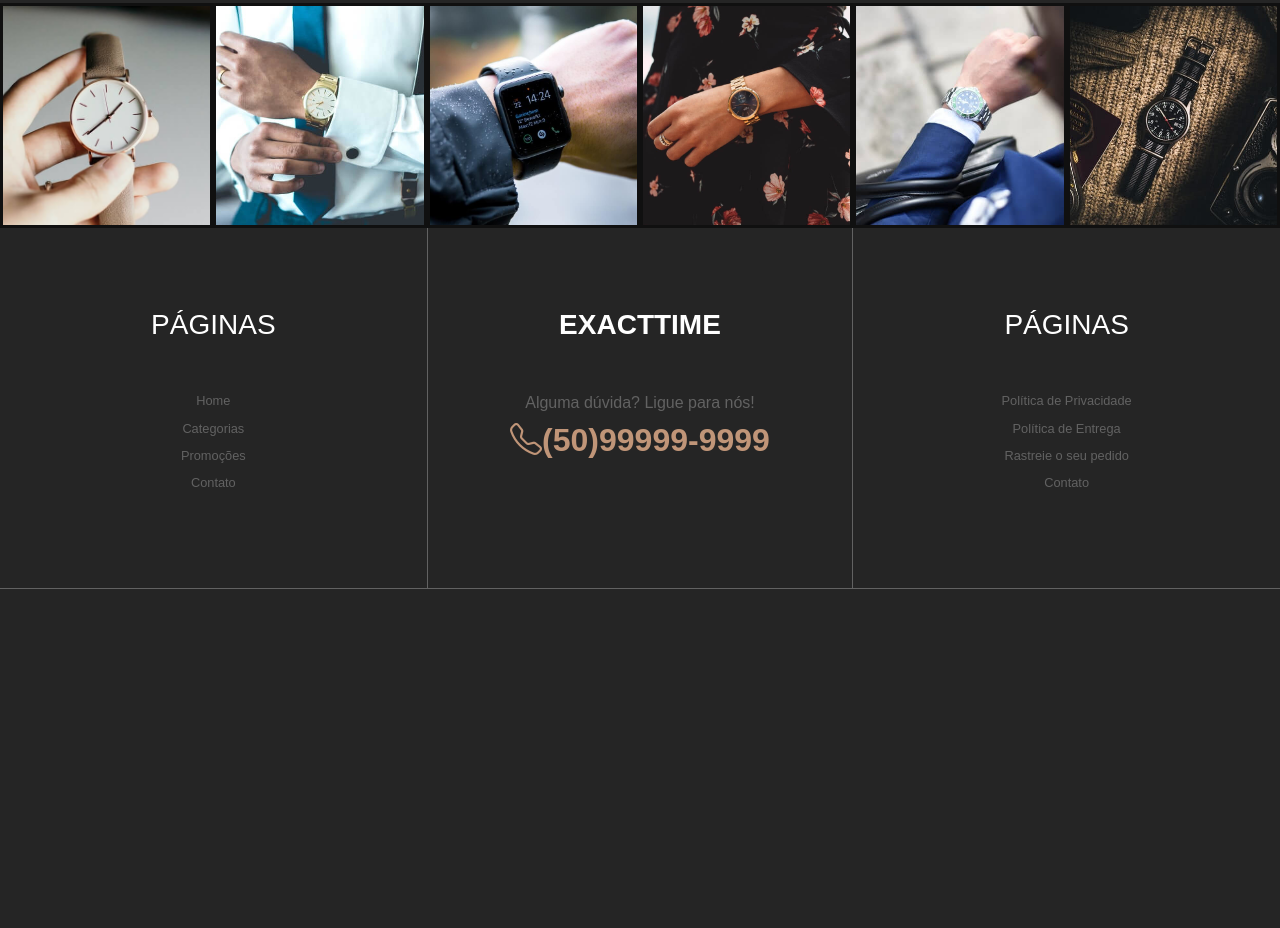
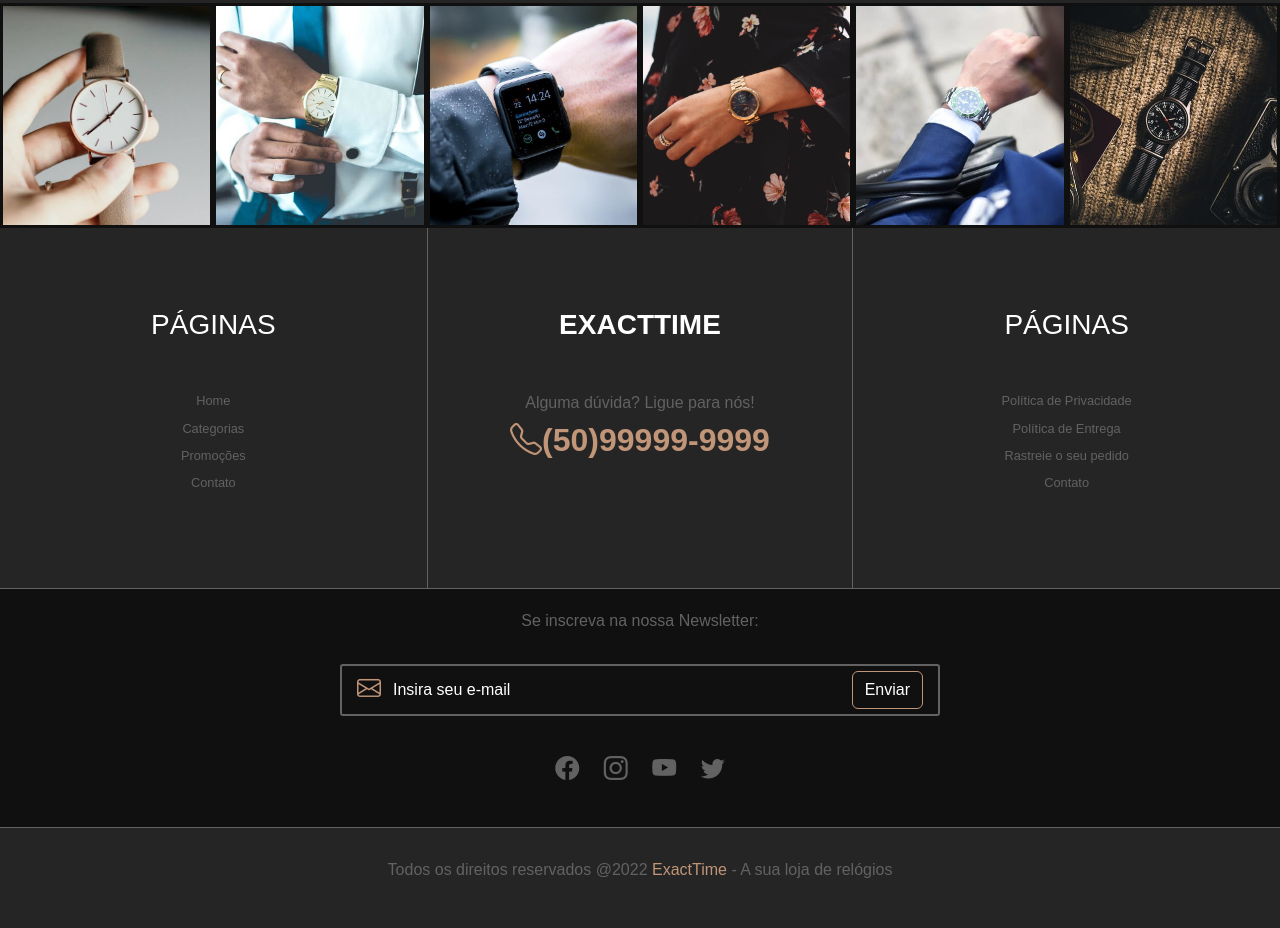
Before and after one commit to CharlesDonizete/Bootstrap-5, a plain HTML site: page 10_EXACTTIME/index.html in a window 1280 px wide. Shown: the part 3442-4370 px from the top of the page. Before the commit the page ends 4031 px from the top, so only its background shows below. Drawn offline with nearby package versions, Linux system fonts and the light colour scheme; a web font is replaced by a local one.

Commit message:
Finalizado o projeto Exact Time

```diff
--- a/10_EXACTTIME/css/styles.css
+++ b/10_EXACTTIME/css/styles.css
@@ -32,7 +32,7 @@ body {
 }
 
 .light-color {
-  color: #FCF5EB
+  color: #fcf5eb;
 }
 
 /* NAVBAR */
@@ -96,35 +96,41 @@ body {
   }
 }
 
-#search-form {
+#search-form,
+#news-form {
   width: 100%;
   margin: 2em 0;
 }
 
 @media (min-width: 768px) {
-  #search-form {
+  #search-form,
+  #news-form {
     width: 50%;
     margin: 0;
   }
 }
 
-#search-form {
+#search-form,
+#news-form {
   border: 2px solid #626262;
   border-radius: 3px;
   padding: 5px 15px;
 }
 
-#search-form input {
+#search-form input,
+#news-form input {
   background-color: transparent;
   border: none;
   color: #fff;
 }
 
-#search-form input:focus {
+#search-form input:focus,
+#news-form input:focus {
   box-shadow: none;
 }
 
-#search-form input::placeholder {
+#search-form input::placeholder,
+#news-form input::placeholder {
   color: #fff;
 }
 
@@ -219,16 +225,16 @@ body {
 }
 
 #mini-banners .col-12 a:hover {
-    color: #101010;
+  color: #101010;
 }
 
 #mini-banners #mini-banner-1 a:hover,
 #mini-banners #mini-banner-3 a:hover {
-    color: #c09578;
+  color: #c09578;
 }
 
-#mini-banners #mini-banner-3 a{
-    color: #101010;
+#mini-banners #mini-banner-3 a {
+  color: #101010;
 }
 
 /* BEST SELLERS */
@@ -236,7 +242,7 @@ body {
   padding: 4em 0;
 }
 
-#best-sellers .row{
+#best-sellers .row {
   margin: 0;
 }
 
@@ -333,7 +339,7 @@ body {
 #new-products h3 {
   text-transform: uppercase;
   font-weight: bold;
-  margin-bottom: .5em;
+  margin-bottom: 0.5em;
   font-size: 2.5em;
 }
 
@@ -341,7 +347,7 @@ body {
   padding: 0;
 }
 
-#new-products .card img{
+#new-products .card img {
   height: 150px;
   width: 90px;
   margin: 2em auto;
@@ -353,7 +359,7 @@ body {
   background-position: center;
   height: 225px;
   cursor: pointer;
-  transition: .5s;
+  transition: 0.5s;
   border: 3px solid #101010;
 }
 
@@ -362,27 +368,27 @@ body {
 }
 
 #insta1 {
-  background-image: url('../img/insta1.jpg');
+  background-image: url("../img/insta1.jpg");
 }
 
 #insta2 {
-  background-image: url('../img/insta2.jpg');
+  background-image: url("../img/insta2.jpg");
 }
 
 #insta3 {
-  background-image: url('../img/insta3.jpg');
+  background-image: url("../img/insta3.jpg");
 }
 
 #insta4 {
-  background-image: url('../img/insta4.jpg');
+  background-image: url("../img/insta4.jpg");
 }
 
 #insta5 {
-  background-image: url('../img/insta5.jpg');
+  background-image: url("../img/insta5.jpg");
 }
 
 #insta6 {
-  background-image: url('../img/insta6.jpg');
+  background-image: url("../img/insta6.jpg");
 }
 
 /* FOOTER */
@@ -427,13 +433,55 @@ body {
   border-right: 1px solid #626262;
 }
 
-#footer-center  h3 {
+#footer-center h3 {
   font-weight: 900;
 }
 
-#footer-center .store-phone{
+#footer-center .store-phone {
   color: #c09578;
   font-weight: bold;
   font-size: 2em;
   margin-top: -15px;
 }
+
+/* NEWS */
+#newsletter-container {
+  border-bottom: 1px solid #626262;
+  text-align: center;
+  padding: 20px;
+}
+
+#news-form {
+  max-width: 600px;
+  margin: 15px auto;
+}
+
+#news-form i {
+  font-size: 1.5em;
+}
+
+#news-form .btn {
+  color: #fff;
+}
+
+#social-container {
+  margin: 20px auto;
+}
+
+#social-container i {
+  font-size: 1.5em;
+  margin: 10px;
+  cursor: pointer;
+  color: #626262;
+  transition:.3s;
+}
+
+#social-container i:hover {
+  color: #c09578;
+}
+
+/* COPY CONTAINER */
+#copy-container {
+  text-align: center;
+  padding: 30px;
+}
--- a/10_EXACTTIME/index.html
+++ b/10_EXACTTIME/index.html
@@ -428,6 +428,27 @@
           </div>
         </div>
       </div>
+      <div class="container-fluid  dark-bg-color" id="newsletter-container">
+        <div class="col-12">
+          <div class="row">
+            <p class="secondary-color">Se inscreva na nossa Newsletter:</p>
+            <form class="d-flex" id="news-form">
+              <i class="bi bi-envelope primary-color"></i>
+              <input type="email" class="form-control me-2" placeholder="Insira seu e-mail">
+              <button class="btn secondary-bg-color"  type="submit">Enviar</button>
+            </form>
+          </div>
+        </div>
+        <div class="col-12" id="social-container">
+          <i class="bi bi-facebook"></i>
+          <i class="bi bi-instagram"></i>
+          <i class="bi bi-youtube"></i>
+          <i class="bi bi-twitter"></i>
+        </div>
+      </div>
+      <div class="container secondary-color" id="copy-container">
+        <p>Todos os direitos reservados @2022 <span class="primary-color">ExactTime</span> - A sua loja de relógios</p>
+      </div>
     </footer>
   </body>
 </html>
```
